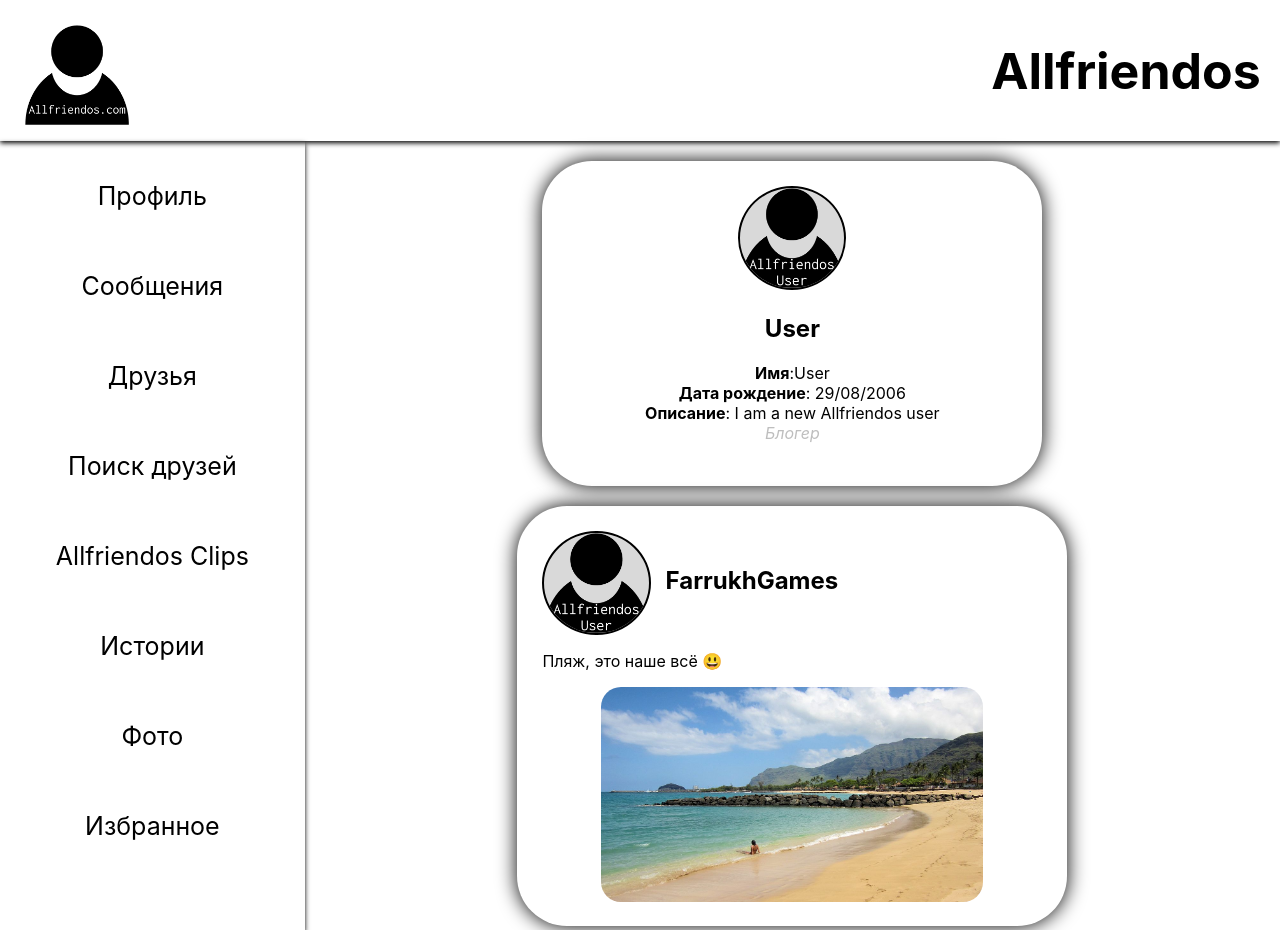
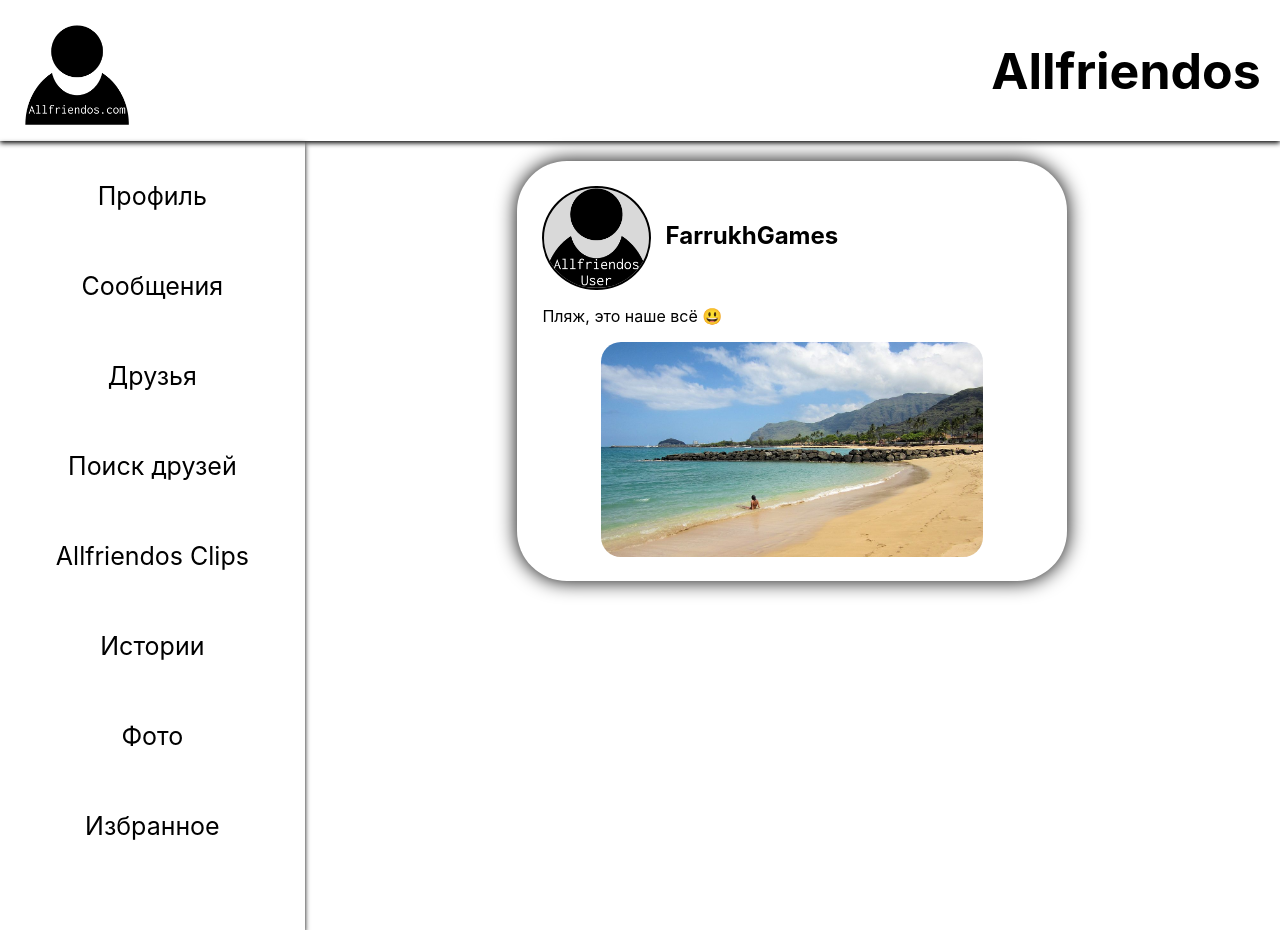
Before and after one commit to FarrukhGames/Alfriendos, a React (Create React App) app: page / in a window 1280 px wide. Built offline with nearby package versions, Linux system fonts and the light colour scheme.

Commit message:
Подправили дз

```diff
--- a/src/App.js
+++ b/src/App.js
@@ -1,12 +1,16 @@
 import './App.css';
 import Header from './components/Header';
-import Main from './components/Main';
+import Navigation from './components/Navigation';
+import Posts from './components/Posts';
 
 function App() {
   return (
     <>
       <Header/>
-      <Main/>
+      <main className="main">
+        <Navigation/>
+        <Posts/>
+      </main>
     </>
   );
 }
--- a/src/components/Main.js
+++ /dev/null
@@ -1,47 +0,0 @@
-import './Main.css';
-import photo from '../images/profilimage.png';
-import plage from '../images/plage.jpg';
-
-const Main = () => {
-    return (
-        <main className="main">
-            <article className="navigation">
-                <a href="#" className="Profil">Профиль</a>
-                <a href="#" className="Message">Сообщения</a>
-                <a href="#" className="Friends">Друзья</a>
-                <a href="#" className="Find-friends">Поиск друзей</a>
-                <a href="#" className="Reels">Allfriendos Clips</a>
-                <a href="#" className="History">Истории</a>
-                <a href="#" className="Photos">Фото</a>
-                <a href="#" className="Favorites">Избранное</a>
-            </article>
-            <article className="info">
-                <div className="profil">
-                    <img className="photo" src={photo}/>
-                    <h1 className="Name">User</h1>
-                    <p className="User">
-                        <b>Имя</b>:User
-                        <br/>
-                        <b>Дата рождение</b>: 29/08/2006
-                        <br/>
-                        <b>Описание</b>: I am a new Allfriendos user
-                        <br/>
-                        <span className="biography">Блогер</span>
-                    </p>
-                </div>
-                <div className="publication">
-                    <div className="userspost">
-                        <img className="photo" src={photo}/>
-                        <h1>FarrukhGames</h1>
-                    </div>
-                    <p>Пляж, это наше всё 😃</p>
-                    <div className="center">
-                        <img className="plage" src={plage}/>
-                    </div>
-                </div>
-            </article>
-        </main>
-    );
-}
-
-export default Main;
--- a/src/components/Main.css
+++ b/src/components/Navigation.css
@@ -17,13 +17,12 @@
     padding-top: 10px;
 }
 
-.info {
+.posts {
     width: 100%;
     height: 100%;
-    background-attachment: scroll;
 }
 
-.photo {
+.publication-user-photo {
     margin: 0;
     background-color: #D9D9D9;
     border: 2px solid black;
@@ -42,11 +41,11 @@
     border-radius: 50px;
 }
 
-.userspost {
+.publication-user {
     display: flex;
 }
 
-.userspost h1 {
+.publication-user h1 {
     padding: 15px;
 }
 
@@ -66,7 +65,9 @@
     color:#BEBEBE;
 }
 
-.plage {
+.publication-image {
+    display: block;
+    margin: 0 auto;
     height: 215px;
     border-radius: 20px;
 }
--- /dev/null
+++ b/src/components/Navigation.js
@@ -0,0 +1,17 @@
+import './Navigation.css';
+const Navigation = () => {
+    return (
+        <nav className="navigation">
+            <a href="#" className="Profil">Профиль</a>
+            <a href="#" className="Message">Сообщения</a>
+            <a href="#" className="Friends">Друзья</a>
+            <a href="#" className="Find-friends">Поиск друзей</a>
+            <a href="#" className="Reels">Allfriendos Clips</a>
+            <a href="#" className="History">Истории</a>
+            <a href="#" className="Photos">Фото</a>
+            <a href="#" className="Favorites">Избранное</a>
+        </nav>
+    );
+}
+
+export default Navigation;
--- /dev/null
+++ b/src/components/Posts.js
@@ -0,0 +1,18 @@
+import plage from '../images/plage.jpg';
+import profilimage from '../images/profilimage.png';
+const Posts = () => {
+    return (
+        <section className="posts">
+            <div className="publication">
+                <div className="publication-user">
+                    <img className="publication-user-photo" src={profilimage}/>
+                    <h1>FarrukhGames</h1>
+                </div>
+                <p>Пляж, это наше всё 😃</p>
+                <img className="publication-image" src={plage}/>
+            </div>
+        </section>
+    );
+}
+
+export default Posts;
```
Also changed, not shown: src/components/Profile.js (added, +14 -0 lines).
